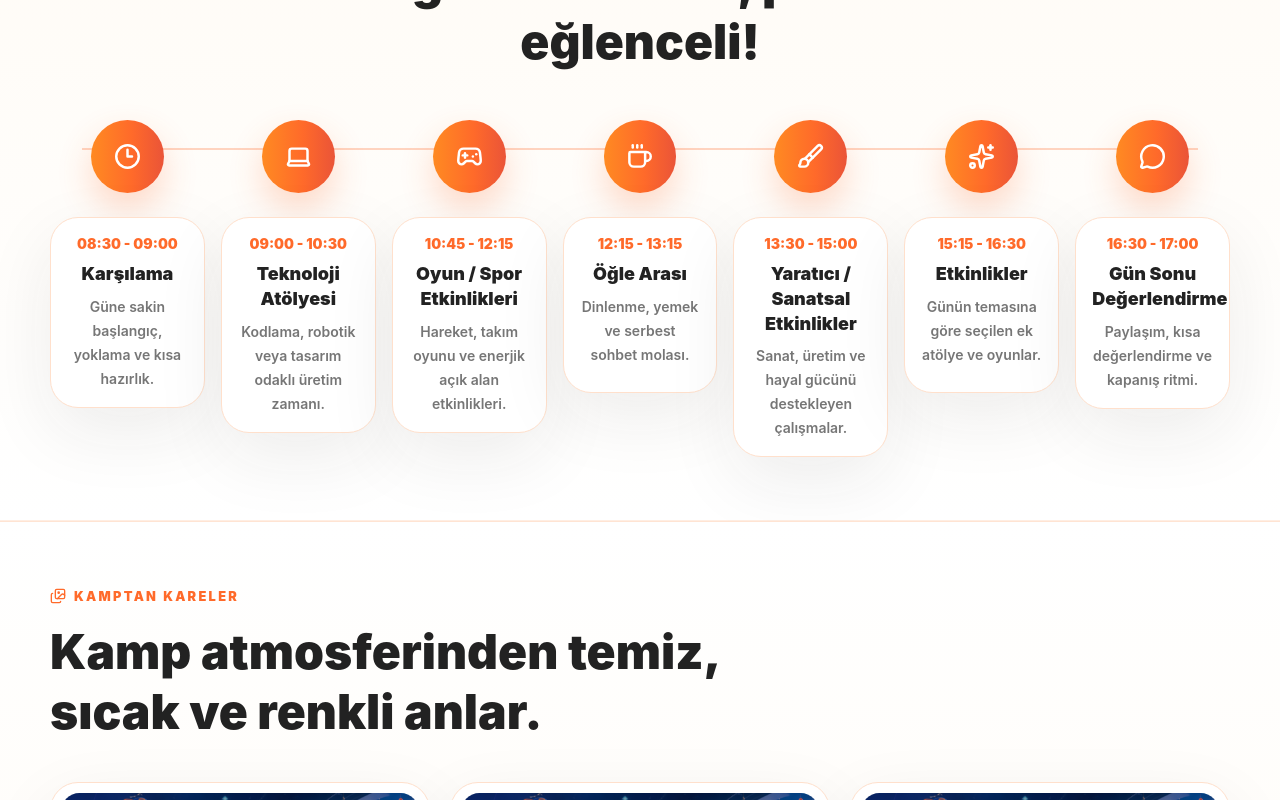
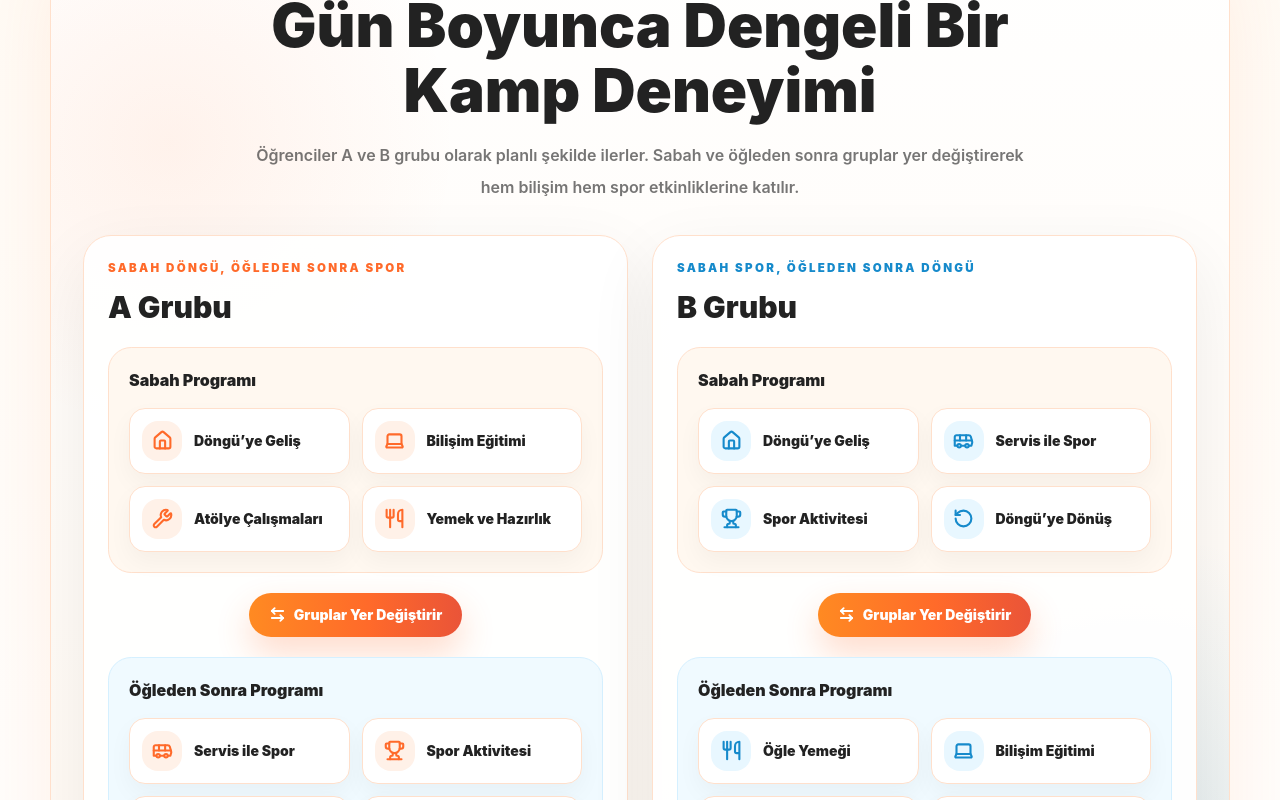
Before and after one commit to donguoriontanitim/oriontanitim, a React (Vite) app: page / in a window 1280 px wide. Shown: the part 4020-4820 px from the top of the page. Built offline with nearby package versions, Linux system fonts and the light colour scheme; no server answers.

Commit message:
Redesign daily flow section

```diff
--- a/src/components/DailyFlowSection.jsx
+++ b/src/components/DailyFlowSection.jsx
@@ -1,10 +1,140 @@
-import { Brush, Clock3, Coffee, Gamepad2, Laptop, MessageCircle, Sparkles } from 'lucide-react'
-import { createSectionBackgroundStyle, getRelatedKeyForItem } from '../lib/siteImages.js'
+import {
+  ArrowLeftRight,
+  Bus,
+  Home,
+  Laptop,
+  RotateCcw,
+  Trophy,
+  Users,
+  Utensils,
+  Wrench,
+} from 'lucide-react'
+import { createSectionBackgroundStyle } from '../lib/siteImages.js'
 
-const flowIcons = [Clock3, Laptop, Gamepad2, Coffee, Brush, Sparkles, MessageCircle]
+const flowGroups = [
+  {
+    label: 'SABAH DÖNGÜ, ÖĞLEDEN SONRA SPOR',
+    title: 'A Grubu',
+    tone: 'orange',
+    morningTitle: 'Sabah Programı',
+    morning: [
+      { title: 'Döngü’ye Geliş', icon: Home },
+      { title: 'Bilişim Eğitimi', icon: Laptop },
+      { title: 'Atölye Çalışmaları', icon: Wrench },
+      { title: 'Yemek ve Hazırlık', icon: Utensils },
+    ],
+    afternoonTitle: 'Öğleden Sonra Programı',
+    afternoon: [
+      { title: 'Servis ile Spor', icon: Bus },
+      { title: 'Spor Aktivitesi', icon: Trophy },
+      { title: 'Döngü’ye Dönüş', icon: RotateCcw },
+      { title: '17:30 Veli Teslimi', icon: Users },
+    ],
+  },
+  {
+    label: 'SABAH SPOR, ÖĞLEDEN SONRA DÖNGÜ',
+    title: 'B Grubu',
+    tone: 'blue',
+    morningTitle: 'Sabah Programı',
+    morning: [
+      { title: 'Döngü’ye Geliş', icon: Home },
+      { title: 'Servis ile Spor', icon: Bus },
+      { title: 'Spor Aktivitesi', icon: Trophy },
+      { title: 'Döngü’ye Dönüş', icon: RotateCcw },
+    ],
+    afternoonTitle: 'Öğleden Sonra Programı',
+    afternoon: [
+      { title: 'Öğle Yemeği', icon: Utensils },
+      { title: 'Bilişim Eğitimi', icon: Laptop },
+      { title: 'Atölye Çalışmaları', icon: Wrench },
+      { title: '17:30 Veli Teslimi', icon: Users },
+    ],
+  },
+]
 
-function DailyFlowSection({ items, imagesByRelatedKey = {}, backgroundImage }) {
-  const activeItems = items.filter((item) => item.is_active !== false)
+const toneClasses = {
+  orange: {
+    label: 'text-[#FF6A2A]',
+    icon: 'bg-[#FFF1E8] text-[#FF6A2A]',
+  },
+  blue: {
+    label: 'text-[#168ACB]',
+    icon: 'bg-[#E8F7FF] text-[#168ACB]',
+  },
+}
+
+function StepItem({ step, tone }) {
+  const Icon = step.icon
+  const classes = toneClasses[tone] || toneClasses.orange
+
+  return (
+    <li className="group flex min-w-0 items-center gap-3 rounded-2xl border border-[#FFE0CC] bg-white px-3 py-3 text-left shadow-[0_10px_24px_rgba(34,34,34,0.04)] transition hover:-translate-y-0.5 hover:border-[#FFB58F] hover:shadow-[0_16px_34px_rgba(255,106,42,0.1)]">
+      <span className={`grid size-10 shrink-0 place-items-center rounded-2xl ${classes.icon}`}>
+        <Icon size={21} strokeWidth={2.4} aria-hidden="true" />
+      </span>
+      <span className="min-w-0 break-words text-sm font-black leading-snug text-[#222222]">
+        {step.title}
+      </span>
+    </li>
+  )
+}
+
+function ProgramBlock({ title, steps, tone, variant = 'morning' }) {
+  const blockClass =
+    variant === 'afternoon'
+      ? 'border-[#D5F0FF] bg-[#F0FAFF]'
+      : 'border-[#FFE0CC] bg-[#FFF8F0]'
+
+  return (
+    <div className={`rounded-[1.45rem] border p-4 sm:p-5 ${blockClass}`}>
+      <h4 className="text-base font-black text-[#222222]">{title}</h4>
+      <ul className="mt-4 grid gap-3 sm:grid-cols-2">
+        {steps.map((step) => (
+          <StepItem key={step.title} step={step} tone={tone} />
+        ))}
+      </ul>
+    </div>
+  )
+}
+
+function SwitchPill() {
+  return (
+    <div className="flex justify-center">
+      <span className="orion-gradient inline-flex min-h-11 items-center justify-center gap-2 rounded-full px-5 py-3 text-sm font-black text-white shadow-[0_16px_34px_rgba(255,106,42,0.24)]">
+        <ArrowLeftRight size={17} strokeWidth={2.6} aria-hidden="true" />
+        Gruplar Yer Değiştirir
+      </span>
+    </div>
+  )
+}
+
+function FlowGroupCard({ group }) {
+  const classes = toneClasses[group.tone] || toneClasses.orange
+
+  return (
+    <article className="min-w-0 rounded-[1.75rem] border border-[#FFE0CC] bg-white/94 p-4 shadow-[0_24px_70px_rgba(34,34,34,0.07)] sm:p-5 lg:p-6">
+      <p className={`text-[0.72rem] font-black uppercase tracking-[0.2em] ${classes.label}`}>
+        {group.label}
+      </p>
+      <h3 className="mt-3 text-2xl font-black leading-tight text-[#222222] sm:text-3xl">
+        {group.title}
+      </h3>
+
+      <div className="mt-5 grid gap-5">
+        <ProgramBlock title={group.morningTitle} steps={group.morning} tone={group.tone} />
+        <SwitchPill />
+        <ProgramBlock
+          title={group.afternoonTitle}
+          steps={group.afternoon}
+          tone={group.tone}
+          variant="afternoon"
+        />
+      </div>
+    </article>
+  )
+}
+
+function DailyFlowSection({ backgroundImage }) {
   const backgroundStyle = createSectionBackgroundStyle(backgroundImage)
 
   return (
@@ -14,57 +144,28 @@ function DailyFlowSection({ items, imagesByRelatedKey = {}, backgroundImage }) {
       style={backgroundStyle}
     >
       <div className="section-shell">
-        <div className="mx-auto max-w-2xl text-center">
-          <p className="section-eyebrow">GÜNLÜK AKIŞ</p>
-          <h2 className="mt-3 text-2xl font-black leading-tight min-[390px]:text-3xl sm:text-4xl lg:text-5xl">
-            Her gün dolu dolu, planlı ve eğlenceli!
-          </h2>
-        </div>
+        <div className="overflow-hidden rounded-[2rem] border border-[#FFE0CC] bg-[radial-gradient(circle_at_10%_20%,rgba(255,106,42,0.08),transparent_18rem),radial-gradient(circle_at_92%_84%,rgba(22,138,203,0.12),transparent_20rem),linear-gradient(180deg,rgba(255,255,255,0.96)_0%,rgba(255,248,240,0.92)_100%)] px-4 py-8 shadow-[0_28px_90px_rgba(255,106,42,0.1)] sm:rounded-[2.35rem] sm:px-6 sm:py-10 lg:px-8">
+          <div className="mx-auto max-w-4xl text-center">
+            <p className="section-eyebrow">GÜNLÜK AKIŞ</p>
+            <h2 className="mx-auto mt-3 max-w-3xl text-3xl font-black leading-[1.08] text-[#222222] min-[390px]:text-4xl sm:text-5xl lg:text-6xl">
+              Gün Boyunca Dengeli Bir Kamp Deneyimi
+            </h2>
+            <p className="mx-auto mt-4 max-w-3xl text-sm font-semibold leading-7 text-[#222222]/62 sm:text-base sm:leading-8">
+              Öğrenciler A ve B grubu olarak planlı şekilde ilerler. Sabah ve öğleden sonra gruplar yer
+              değiştirerek hem bilişim hem spor etkinliklerine katılır.
+            </p>
+          </div>
 
-        <div className="relative mt-9 sm:mt-12">
-          <div className="absolute bottom-8 left-1/2 top-6 w-0.5 -translate-x-1/2 bg-[#FF6A2A]/28 sm:top-7 lg:hidden" />
-          <div className="absolute left-8 right-8 top-7 hidden h-0.5 bg-[#FF6A2A]/28 lg:block" />
+          <div className="mt-8 grid gap-5 lg:grid-cols-2 lg:gap-6">
+            {flowGroups.map((group) => (
+              <FlowGroupCard key={group.title} group={group} />
+            ))}
+          </div>
 
-          <div className="relative z-10 grid gap-4 sm:gap-5 lg:grid-cols-7 lg:gap-4">
-            {activeItems.map((item, index) => {
-              const Icon = flowIcons[index % flowIcons.length]
-              const relatedKey = getRelatedKeyForItem(item, 'daily_flow')
-              const flowImage = imagesByRelatedKey[relatedKey]
-
-              return (
-                <article
-                  key={item.id || `${item.time}-${item.title}`}
-                  className="relative flex flex-col items-center gap-3 text-center sm:gap-4 lg:block"
-                >
-                  {flowImage ? (
-                    <div className="grid size-[3.9rem] shrink-0 place-items-center overflow-hidden rounded-full border border-[#FFE0CC] bg-white shadow-[0_16px_34px_rgba(255,106,42,0.18)] sm:size-[4.55rem] lg:mx-auto">
-                      <img
-                        src={flowImage.image_url}
-                        alt={flowImage.alt_text || flowImage.title || item.title}
-                        className="h-full w-full object-contain p-1"
-                        loading="lazy"
-                      />
-                    </div>
-                  ) : (
-                    <div className="orion-gradient grid size-[3.9rem] shrink-0 place-items-center rounded-full text-white shadow-[0_16px_34px_rgba(255,106,42,0.24)] sm:size-[4.55rem] lg:mx-auto">
-                      <Icon size={27} strokeWidth={2.2} aria-hidden="true" />
-                    </div>
-                  )}
-
-                  <div className="soft-card-strong min-w-0 w-full flex-1 rounded-[1.35rem] p-4 lg:mt-6 lg:min-h-44 lg:rounded-[1.5rem]">
-                    <p className="text-sm font-black text-[#FF6A2A]">{item.time}</p>
-                    <h3 className="mt-2 text-base font-black leading-snug text-[#222222] sm:text-lg">
-                      {item.title}
-                    </h3>
-                    {item.text && (
-                      <p className="mt-2 text-sm font-semibold leading-6 text-[#222222]/62">
-                        {item.text}
-                      </p>
-                    )}
-                  </div>
-                </article>
-              )
-            })}
+          <div className="mx-auto mt-6 max-w-3xl rounded-2xl border border-[#FFE0CC] bg-white/94 px-5 py-4 text-center shadow-[0_18px_44px_rgba(34,34,34,0.06)]">
+            <p className="text-sm font-black leading-6 text-[#222222] sm:text-base">
+              Gün sonunda iki grup da 17:30’da Döngü’den velilerine teslim edilir.
+            </p>
           </div>
         </div>
       </div>
```
